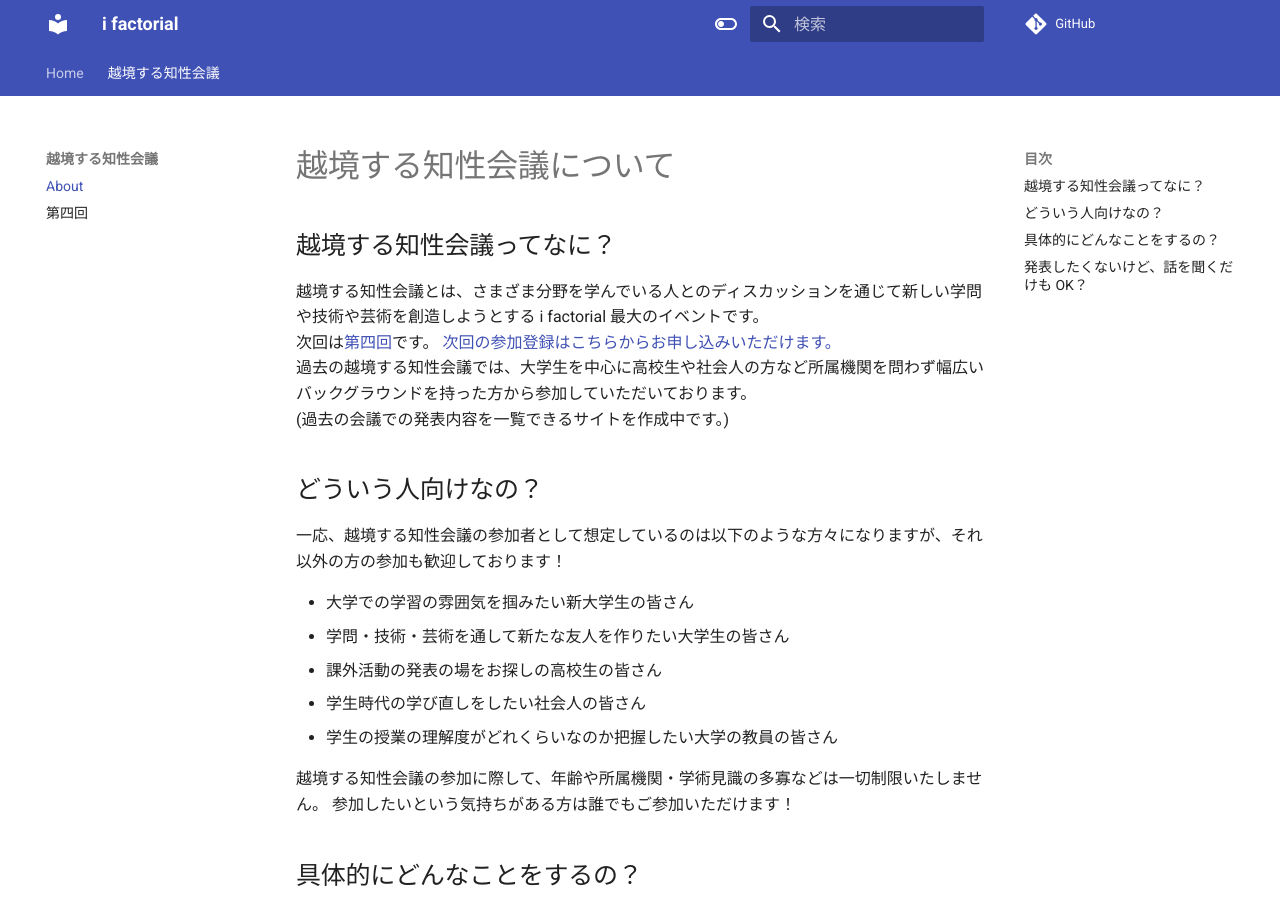
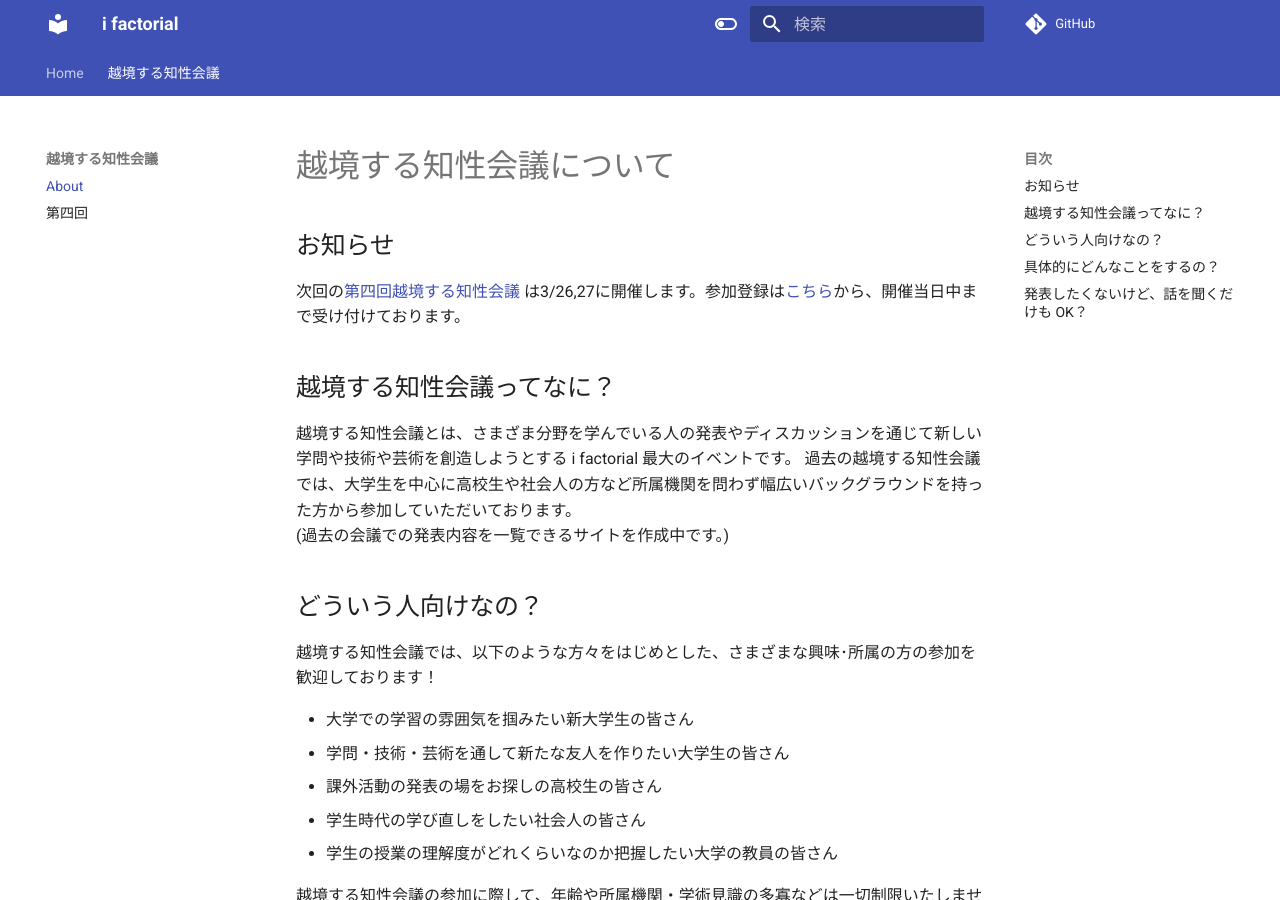
Before and after one commit to i-factorial/ifactorial_website, an MkDocs documentation site: the page built from docs/ekkyo/ekkyo_about.md, in a window 1280 px wide and 900 px high. Built offline with MkDocs 1.6.1 and Material for MkDocs 9.7.7, drawn with Linux system fonts in a browser that asks for light colours; comment, search, counter and statistics services are not loaded.

Commit message:
Update ekkyo_about.md

```diff
--- a/docs/ekkyo/ekkyo_about.md
+++ b/docs/ekkyo/ekkyo_about.md
@@ -1,16 +1,18 @@
 # 越境する知性会議について
+
+## お知らせ
+
+次回の[第四回越境する知性会議](./event4.md) は3/26,27に開催します。参加登録は[こちら](https://forms.gle/Sdy53h5LUSWp9ftr5)から、開催当日中まで受け付けております。
 
 ## 越境する知性会議ってなに？
 
-越境する知性会議とは、さまざま分野を学んでいる人とのディスカッションを通じて新しい学問や技術や芸術を創造しようとする i factorial 最大のイベントです。
-次回は[第四回](./event4.md)です。
-[次回の参加登録はこちらからお申し込みいただけます。](https://forms.gle/Sdy53h5LUSWp9ftr5)
+越境する知性会議とは、さまざま分野を学んでいる人の発表やディスカッションを通じて新しい学問や技術や芸術を創造しようとする i factorial 最大のイベントです。
 過去の越境する知性会議では、大学生を中心に高校生や社会人の方など所属機関を問わず幅広いバックグラウンドを持った方から参加していただいております。
 (過去の会議での発表内容を一覧できるサイトを作成中です。)
 
 ## どういう人向けなの？
 
-一応、越境する知性会議の参加者として想定しているのは以下のような方々になりますが、それ以外の方の参加も歓迎しております！
+越境する知性会議では、以下のような方々をはじめとした、さまざまな興味･所属の方の参加を歓迎しております！
 
 - 大学での学習の雰囲気を掴みたい新大学生の皆さん
 - 学問・技術・芸術を通して新たな友人を作りたい大学生の皆さん
```
